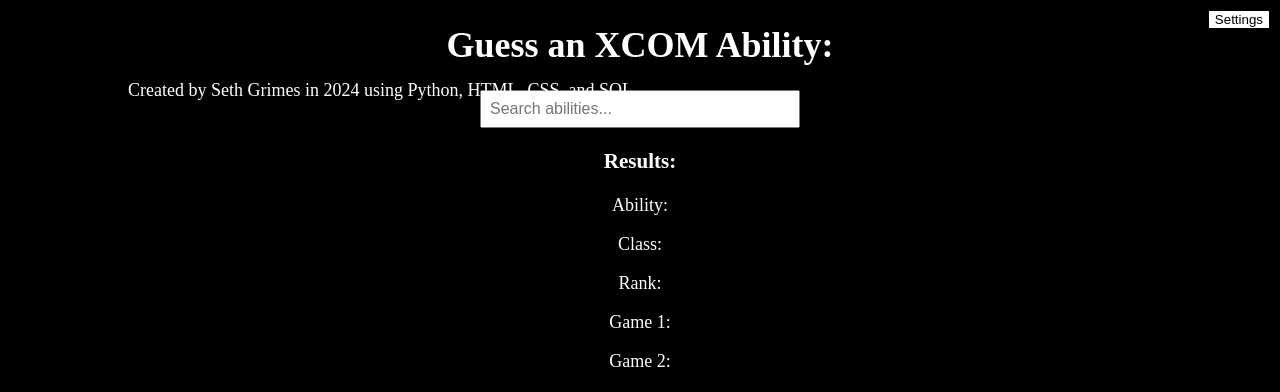
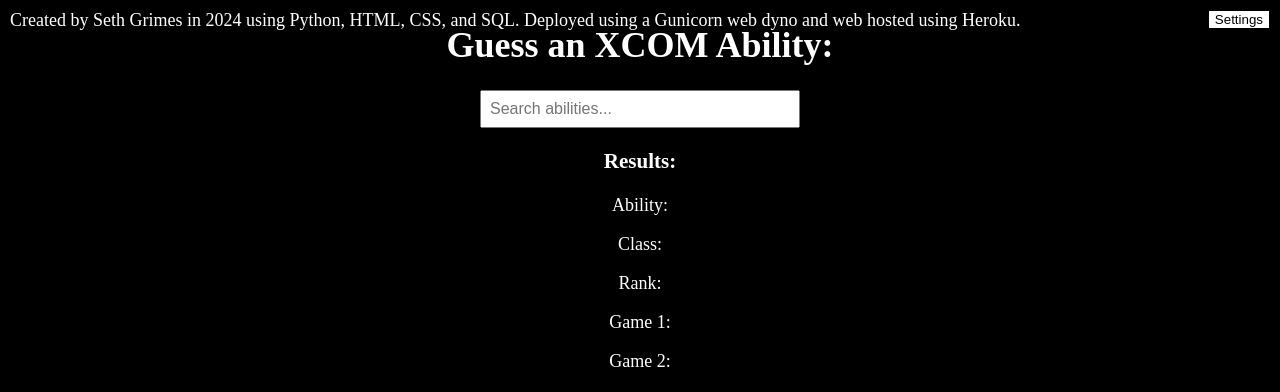
Before and after one commit to seth1299/XCOMdle, a Flask app: page / in a window 1280 px wide. Shown: the top 392 px of the page. Run offline with Flask 3, Linux system fonts and the light colour scheme; data comes from the database, SQL or seed files in the repository.

Commit message:
Update index.html

```diff
--- a/templates/index.html
+++ b/templates/index.html
@@ -17,14 +17,6 @@
         color: white;
         font-size: 18px; /* Adjust this to your preference */
         text-align: center;
-      }
-
-      #Credits {
-        position: absolute;
-        top: 10%;
-        left: 10%;
-        color: white;
-        z-index: 1000;
       }
 
       #settingsMenu {
@@ -92,7 +84,9 @@
       }
     </style>
 
-        <div id="Credits">Created by Seth Grimes in 2024 using Python, HTML, CSS, and SQL.</div>
+        <div id="credits" style="position: absolute; top: 10px; left: 10px; color: white;">
+            Created by Seth Grimes in 2024 using Python, HTML, CSS, and SQL. Deployed using a Gunicorn web dyno and web hosted using Heroku.
+        </div>
 
         <!-- Settings button -->
         <button class="settingsButton" onclick="toggleSettingsMenu()">
```
